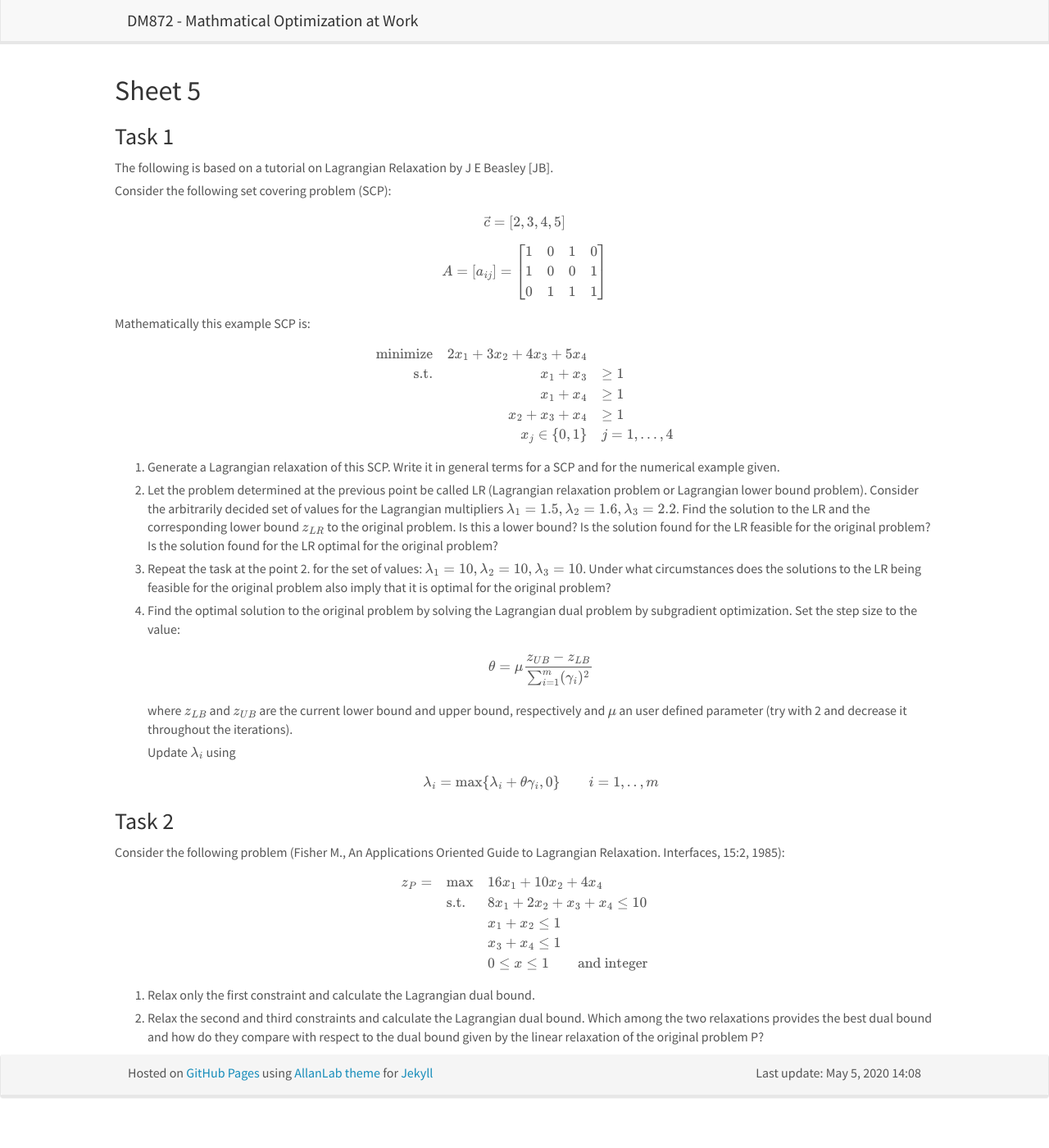
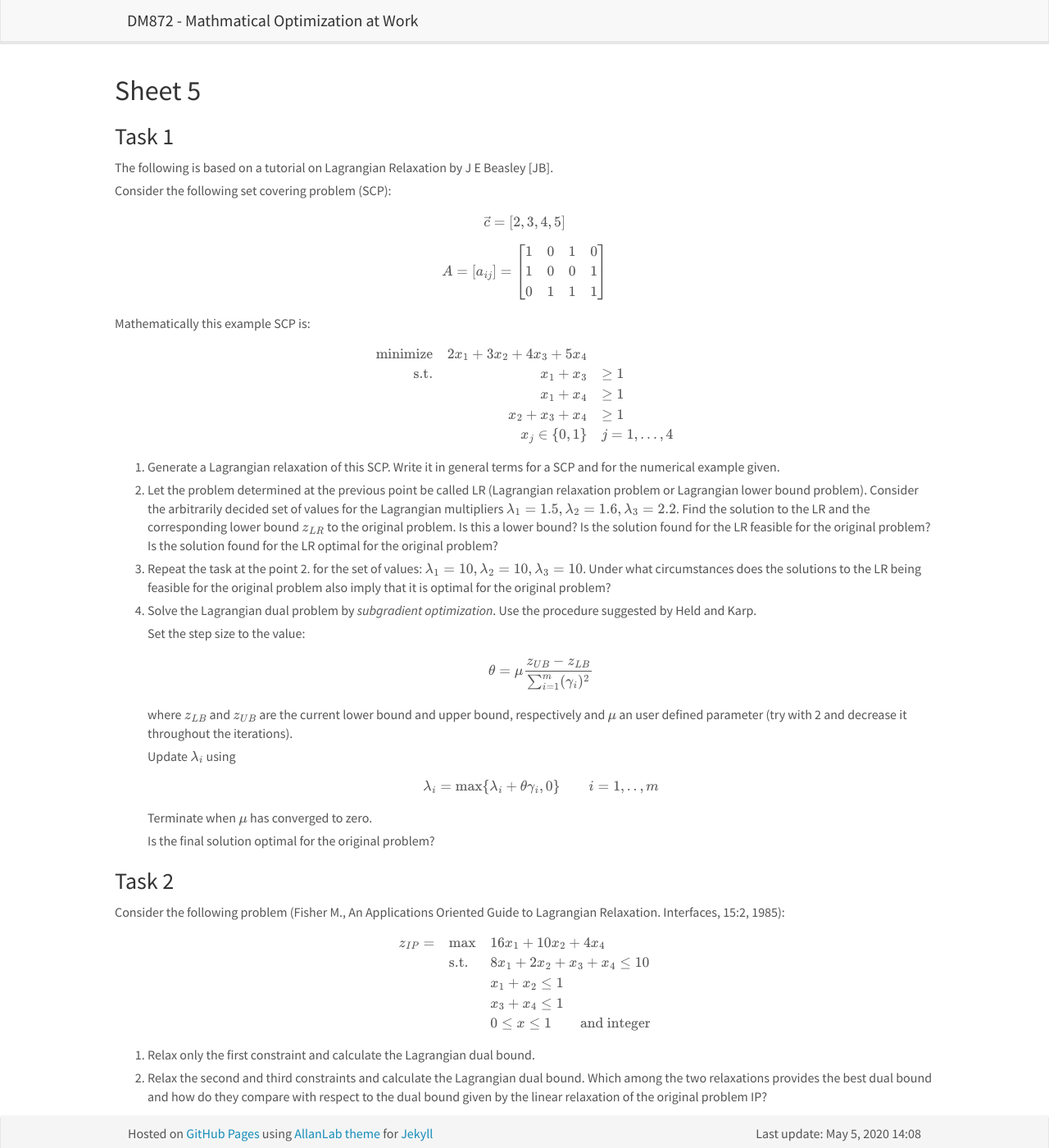
Before and after one commit to DM872/dm872.github.io, a Jekyll site: the page built from _posts/2020-05-04-lagrangian.md, in a window 1280 px wide and 1400 px high. Shown: the whole window at 82% size. Built offline with Jekyll 4.4.1, drawn with Linux system fonts in a browser that asks for light colours; nearby versions of some CDN libraries; formulas are drawn with MathJax 3; a script that is not in the unit is left out.

Commit message:
changes to sheet 5

```diff
--- a/_posts/2020-05-04-lagrangian.md
+++ b/_posts/2020-05-04-lagrangian.md
@@ -59,8 +59,9 @@ $$
    original problem also imply that it is optimal for the original
    problem?
 
-4. Find the optimal solution to the original problem by solving the
-   Lagrangian dual problem by subgradient optimization.
+4. Solve the Lagrangian dual problem by *subgradient
+   optimization*. Use the procedure suggested by Held and Karp.
+
    Set the step size to the value:
 
    $$
@@ -77,6 +78,10 @@ $$
    \lambda_i=\max\{\lambda_i+\theta\gamma_i,0\}\qquad i=1,..,m
    $$
 
+   Terminate when $\mu$ has converged to zero.
+
+   Is the final solution optimal for the original problem?
+
 
 
 
@@ -87,7 +92,7 @@ Guide to Lagrangian Relaxation. Interfaces, 15:2, 1985):
 
 $$
 \begin{array}{lllll}
-z_P=&\text{max} &16x_1+10x_2+4x_4\\
+z_{IP}=&\text{max} &16x_1+10x_2+4x_4\\
 &\text{s.t.}&8x_1+2x_2+x_3+x_4\leq 10\\
 &&x_1+x_2\leq 1\\
 &&x_3+x_4\leq 1\\
@@ -101,4 +106,4 @@ $$
 2. Relax the second and third constraints and calculate the Lagrangian
    dual bound. Which among the two relaxations provides the best dual
    bound and how do they compare with respect to the dual bound given by
-   the linear relaxation of the original problem P?
+   the linear relaxation of the original problem IP?
```
